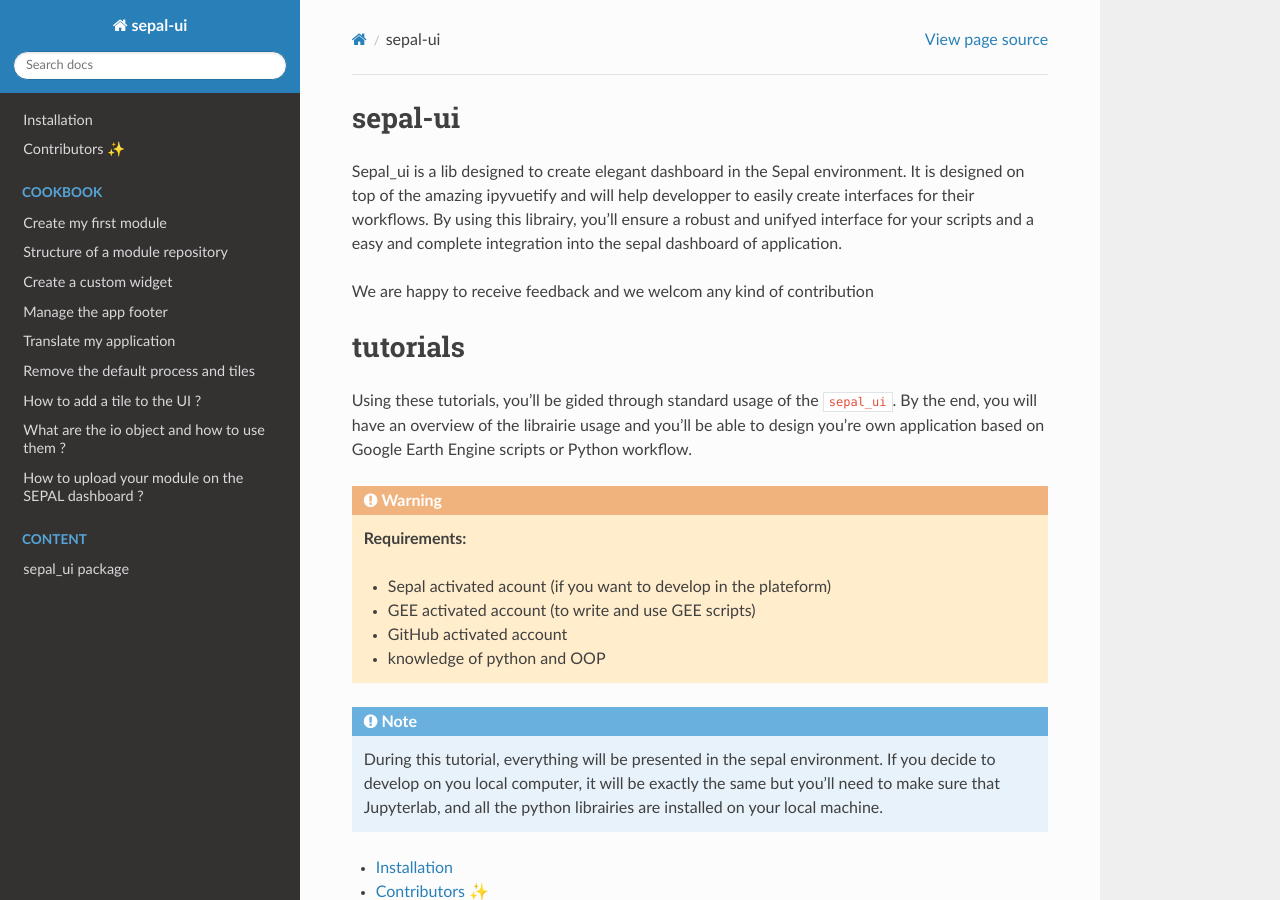
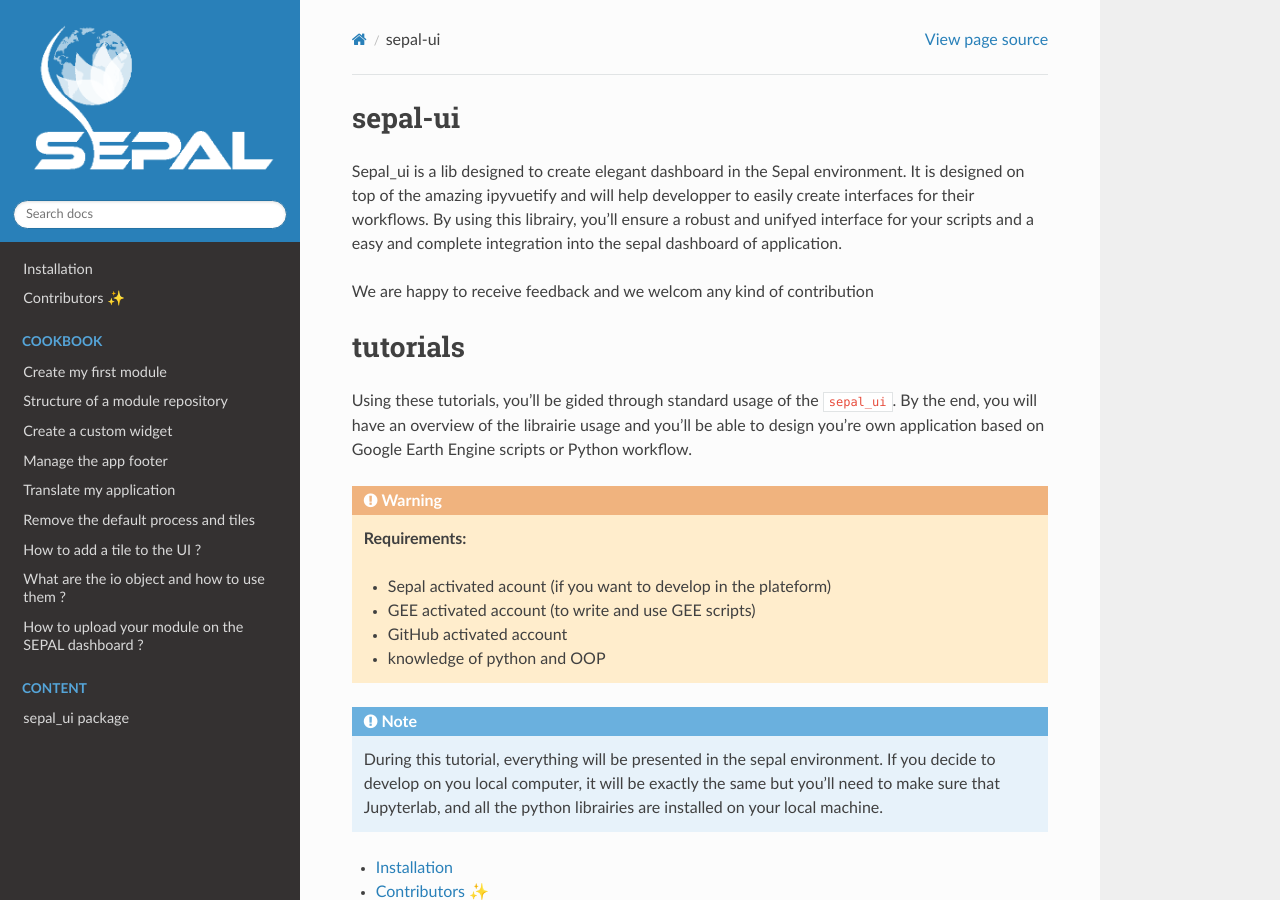
Before and after one commit to openforis/sepal_ui, a Sphinx documentation site: the page built from docs/source/index.rst, in a window 1280 px wide and 900 px high. Built offline with Sphinx 7.4.7 and the Read the Docs theme 2.0.0, drawn with Linux system fonts in a browser that asks for light colours; pages that are not in the unit, such as notebooks, are missing from menus.

Commit message:
replace the name by sepal logo

```diff
--- a/docs/source/conf.py
+++ b/docs/source/conf.py
@@ -47,6 +47,9 @@
 # a list of builtin themes.
 #
 html_theme = 'sphinx_rtd_theme'
+html_logo = os.path.abspath('../img/sepal.png')
+html_theme_options = {'logo_only': True}
+
 
 # Add any paths that contain custom static files (such as style sheets) here,
 # relative to this directory. They are copied after the builtin static files,
```
Also changed, not shown: docs/img/sepal.png (added).
